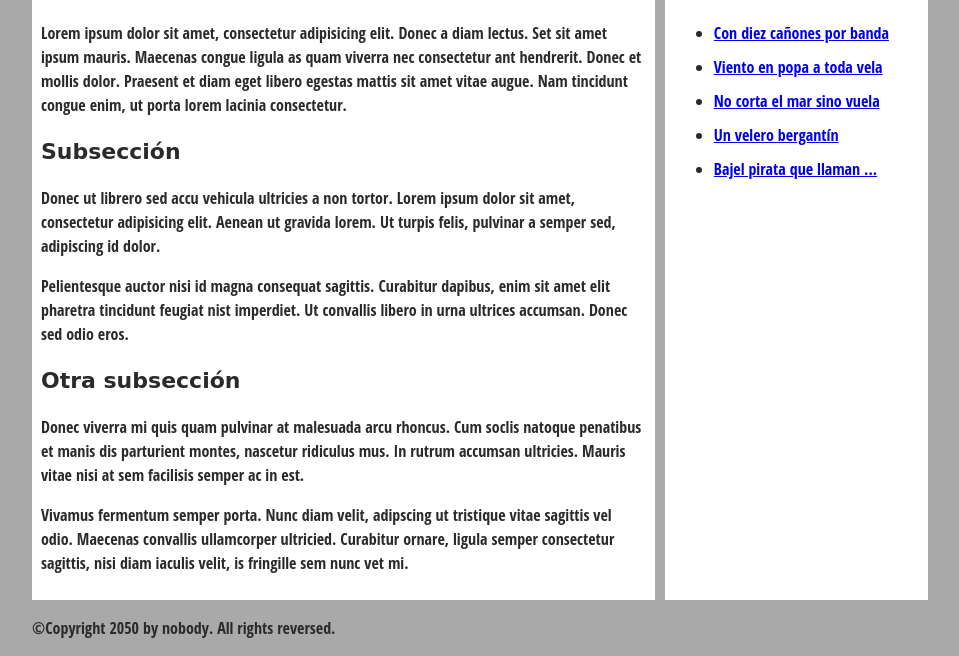
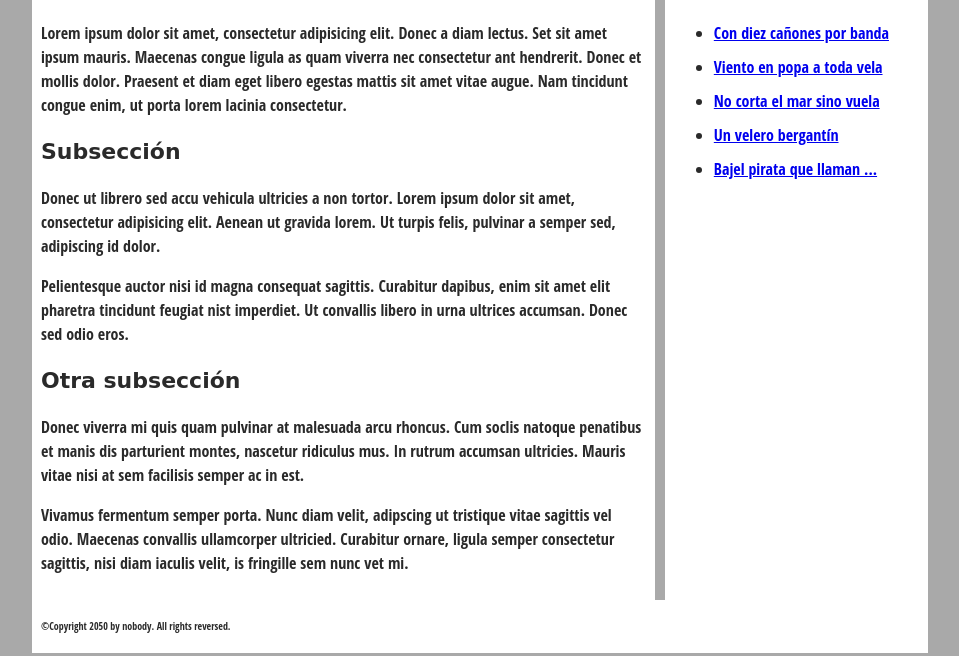
Before and after one commit to mapm16/curso-git-repo1, a plain HTML site: page index.html in a window 1280 px wide. Shown: the part 379-1035 px from the top of the page, without its empty margins (160-1119 px from the left). Drawn offline with Linux system fonts and the light colour scheme.

Commit message:
Pie de página pequeño

```diff
--- a/css/layout.css
+++ b/css/layout.css
@@ -97,3 +97,7 @@ aside {
 aside li {
   padding-bottom: 10px;
 }
+
+footer p {
+  font-size: 10px;
+}
--- a/index.html
+++ b/index.html
@@ -69,6 +69,9 @@
       </aside>
     </main>
 
-   <p>©Copyright 2050 by nobody. All rights reversed.</p>
+      <footer>
+        <p>©Copyright 2050 by nobody. All rights reversed.</p>
+      </footer>
+     </body>
   </body>
 </html>
```
